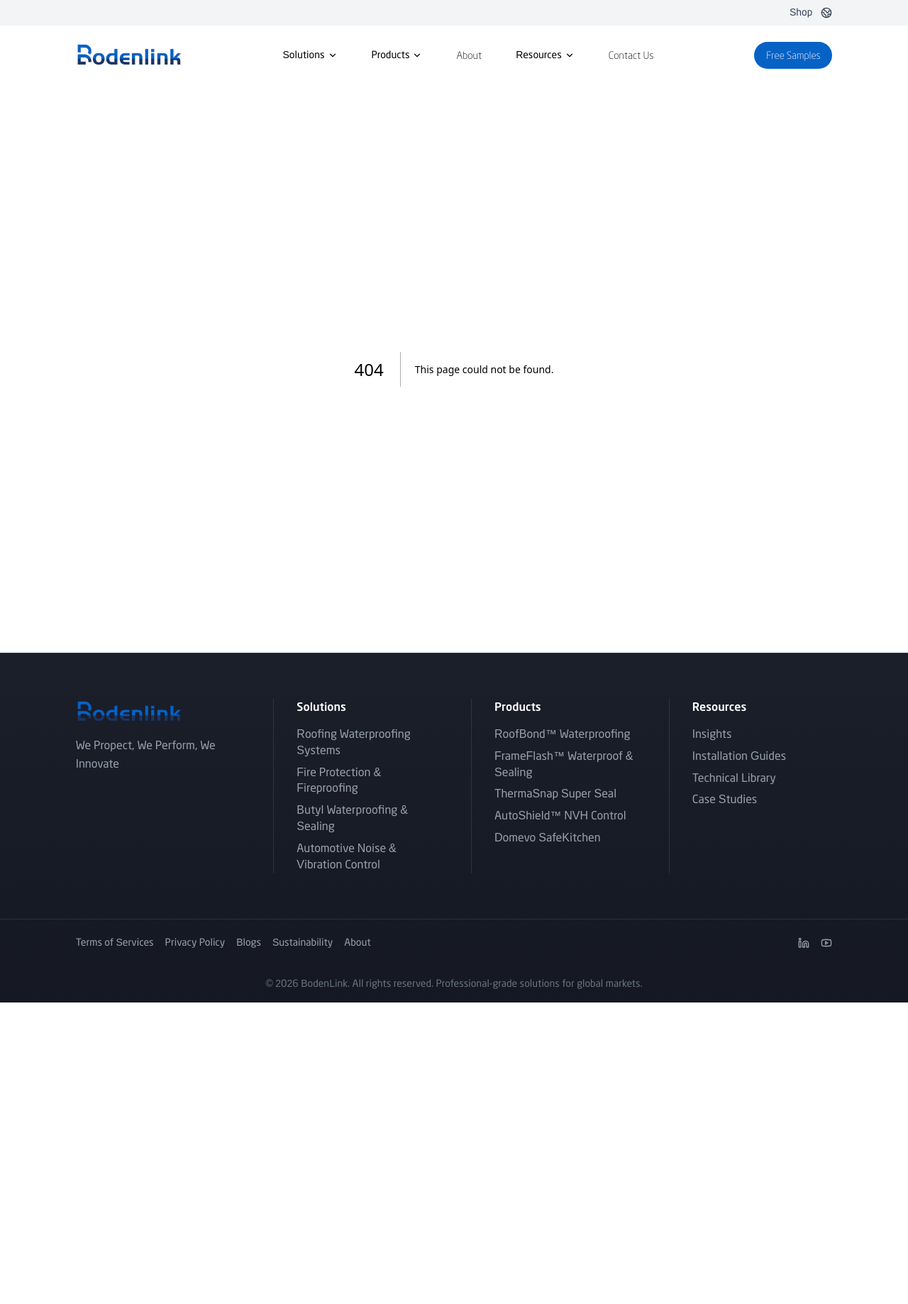
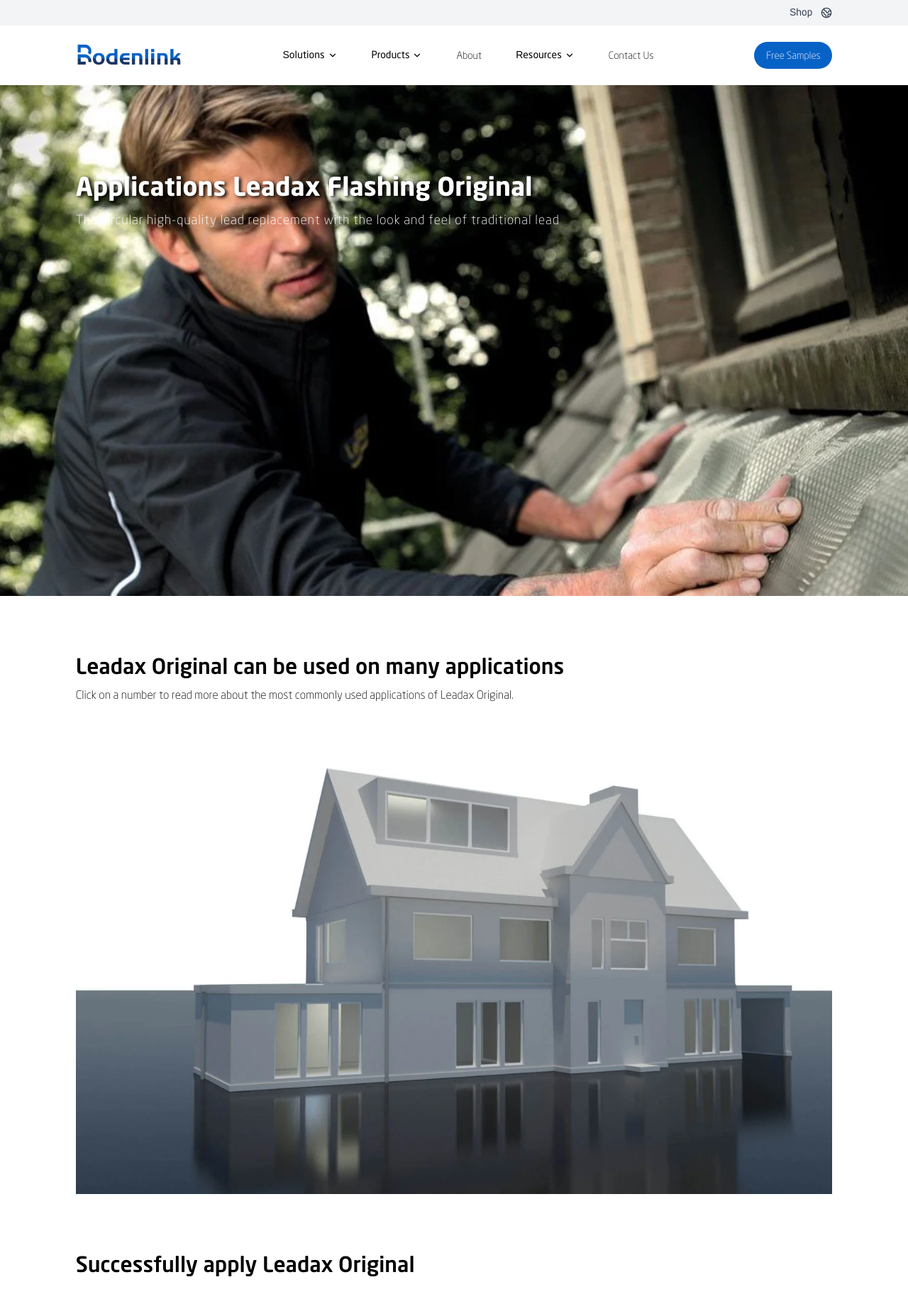
Before and after one commit to Abdulwahab76/leadex-next, a Next.js app: page /solutions in a window 1280 px wide. Before the commit this address had no page. Shown: the top 1838 px of the page at 71% size. Before the commit the page ends 1413 px from the top, so only its background shows below. Built offline with nearby package versions, Linux system fonts and the light colour scheme.

Commit message:
fix: reused wrapper

```diff
--- a/src/app/contact/page.tsx
+++ b/src/app/contact/page.tsx
@@ -31,7 +31,7 @@
                 }}
             />
 
-            <section className="max-w-350 w-11/12 px-2 lg:px-0 lg:w-10/12 mx-auto py-8">
+            <section className="wrapper py-8">
                 <h1 className="text-3xl font-bold mb-8">Contact Us</h1>
 
                 <div className="grid grid-cols-1 md:grid-cols-2 gap-12">
--- a/src/app/page.tsx
+++ b/src/app/page.tsx
@@ -22,7 +22,7 @@
         {/* Overlay (optional dark layer for readability) */}
 
         {/* Content */}
-        <div className=" relative z-10 flex h-full pt-14 lg:pt-30  max-w-350 w-11/12 px-2 lg:px-0 lg:w-10/12 mx-auto flex-col   gap-y-3   text-white">
+        <div className=" relative z-10 flex h-full pt-14 lg:pt-30  wrapper flex-col   gap-y-3   text-white">
           <h1 className="max-w-2xl text-[27px] leading-11 font-bold text-shadow-[3px_2px_5px_#000000] md:text-4xl">
             The revolutionary sustainable roofing
             and lead replacement
--- a/src/app/products/roof-repair/[slug]/page.tsx
+++ b/src/app/products/roof-repair/[slug]/page.tsx
@@ -42,12 +42,12 @@
     return (
         <div>
             <section className="bg-primary-500 text-white py-10">
-                <div className="max-w-350 w-11/12 px-2 lg:px-0 lg:w-10/12 mx-auto flex  flex-col md:flex-row gap-y-3  justify-between items-center">
+                <div className="wrapper flex  flex-col md:flex-row gap-y-3  justify-between items-center">
                     <h1 className="text-xl font-medium">{product.name}</h1>
                     <Breadcrumb current={product.slug} />
                 </div>
             </section>
-            <section className="max-w-350 w-11/12 px-2 lg:px-0 lg:w-10/12 mx-auto  py-10">
+            <section className="wrapper  py-10">
                 <div className=" ">
 
                     {/* LEFT CONTENT */}
--- a/src/app/products/roof-repair/page.tsx
+++ b/src/app/products/roof-repair/page.tsx
@@ -9,7 +9,7 @@
         <>
             {/* Top Banner */}
             <section className="bg-primary-500 text-white py-10">
-                <div className="max-w-350 w-11/12 px-2 lg:px-0 lg:w-10/12 mx-auto   flex  flex-col md:flex-row gap-y-3 justify-between items-center">
+                <div className="wrapper   flex  flex-col md:flex-row gap-y-3 justify-between items-center">
                     <h1 className="text-xl font-bold">Roof Repair</h1>
                     <Breadcrumb current="Roof Flashing" />
                 </div>
--- /dev/null
+++ b/src/app/solutions/page.tsx
@@ -0,0 +1,123 @@
+import DocumentsForm from "@/Components/DocumentsForm"
+import FreeSamplesSection from "@/Components/FreeSamplesSection"
+import ValleySection from "@/Components/VallySection"
+import VideoGridSection from "@/Components/VideoGridSection"
+import Image from "next/image"
+
+const Solution = () => {
+    return (
+        <main>
+            <section className="relative  pt-20 md:py-0 h-[90vh] lg:h-[100vh-140px] w-full   flex   justify-center items-center">
+                {/* Background Image */}
+                <Image
+                    src="/solution-slider.webp"
+                    alt="Sustainable roofing"
+                    fill
+                    priority
+                    className="object-cover"
+                />
+
+                {/* Overlay (optional dark layer for readability) */}
+
+                {/* Content */}
+                <div className=" relative z-10 flex h-full pt-14 lg:pt-30  wrapper flex-col   gap-y-5 md:gap-y-3   text-white">
+                    <h1 className="max-w-2xl text-[27px] leading-tight md:leading-11 font-bold text-shadow-[3px_2px_5px_#000000] md:text-4xl">
+                        Applications Leadax Flashing Original
+                    </h1>
+
+                    <p className="  font-normal text-xl lg:text-lg lg:font-light tracking-wider">
+                        The circular high-quality lead replacement with the look and feel of traditional lead
+                    </p>
+
+                </div>
+            </section>
+
+            {/* Leadax Original  */}
+            <section className="wrapper pt-20">
+                <div className="flex flex-col gap-y-3">
+                    <h2 className=" font-medium  text-2xl md:text-3xl">
+                        Leadax Original can be used on many applications
+                    </h2>
+                    <p className="font-normal text-xs  lg:text-sm lg:font-light  ">Click on a number to read more about the most commonly used applications of Leadax Original.
+                    </p>
+                    <div className="relative w-full aspect-video mt-20 ">
+                        <Image
+                            src="/images/Toepassing-Leadax-Flashing.webp"
+                            alt="Sustainable roofing"
+                            priority
+                            fill
+                            sizes="
+                        (max-width: 640px) 100vw,
+                        (max-width: 1024px) 90vw,
+                        900px
+                      "
+                        />
+                    </div>
+                </div>
+
+                <div className="py-20 flex flex-col gap-y-12 md:gap-y-16">
+                    <h2 className=" font-medium text-2xl   md:text-3xl">
+                        Successfully apply Leadax Original
+                    </h2>
+
+                    <ValleySection
+                        title="Valley"
+                        description="Lead covering is a perfect alternative if your valley gutter. One of the advantages lead’s replacement has over using zinc is its natural produced patina formed in the weathering process. This means that the production complies with European Regulation. In addition lead valleys give a 60–100 year lifespan, which means that you have to make fewer replacements. This saves time and cost."
+                        sideImage="/images/valley-application-3.webp"
+                        examples={[
+                            "/images/valley-application-1.webp",
+                            "/images/valley-application-2.webp",
+                            "/images/valley-application-2.webp",
+                        ]}
+                    />
+                    <ValleySection
+                        title="Chimney"
+                        description="Lead covering is a perfect alternative if your valley gutter. One of the advantages lead’s replacement has over using zinc is its natural produced patina formed in the weathering process. This means that the production complies with European Regulation. In addition lead valleys give a 60–100 year lifespan, which means that you have to make fewer replacements. This saves time and cost."
+                        sideImage="/images/valley-application-3.webp"
+                        examples={[
+                            "/images/valley-application-1.webp",
+                            "/images/valley-application-2.webp",
+                            "/images/valley-application-2.webp",
+                        ]}
+                    />
+                    <ValleySection
+                        title="Dormer"
+                        description="Lead covering is a perfect alternative if your valley gutter. One of the advantages lead’s replacement has over using zinc is its natural produced patina formed in the weathering process. This means that the production complies with European Regulation. In addition lead valleys give a 60–100 year lifespan, which means that you have to make fewer replacements. This saves time and cost."
+                        sideImage="/images/valley-application-3.webp"
+                        examples={[
+                            "/images/valley-application-1.webp",
+                            "/images/valley-application-2.webp",
+                            "/images/valley-application-2.webp",
+                        ]}
+                    />
+
+                    <ValleySection
+                        title="Cavity walls and window frames"
+                        description="Lead covering is a perfect alternative if your valley gutter. One of the advantages lead’s replacement has over using zinc is its natural produced patina formed in the weathering process. This means that the production complies with European Regulation. In addition lead valleys give a 60–100 year lifespan, which means that you have to make fewer replacements. This saves time and cost."
+                        sideImage="/images/valley-application-3.webp"
+                        examples={[
+                            "/images/valley-application-1.webp",
+                            "/images/valley-application-2.webp",
+                            "/images/valley-application-2.webp",
+                        ]}
+                    />
+                </div>
+            </section>
+            <div>
+                <VideoGridSection
+                    items={[
+                        { id: "1", type: "video" },
+                        { id: "2", type: "error" },
+                        { id: "3", type: "video" },
+                        { id: "4", type: "video" },
+                    ]}
+                />
+                <DocumentsForm />
+                <FreeSamplesSection />
+
+            </div>
+        </main>
+    )
+}
+
+export default Solution
```
